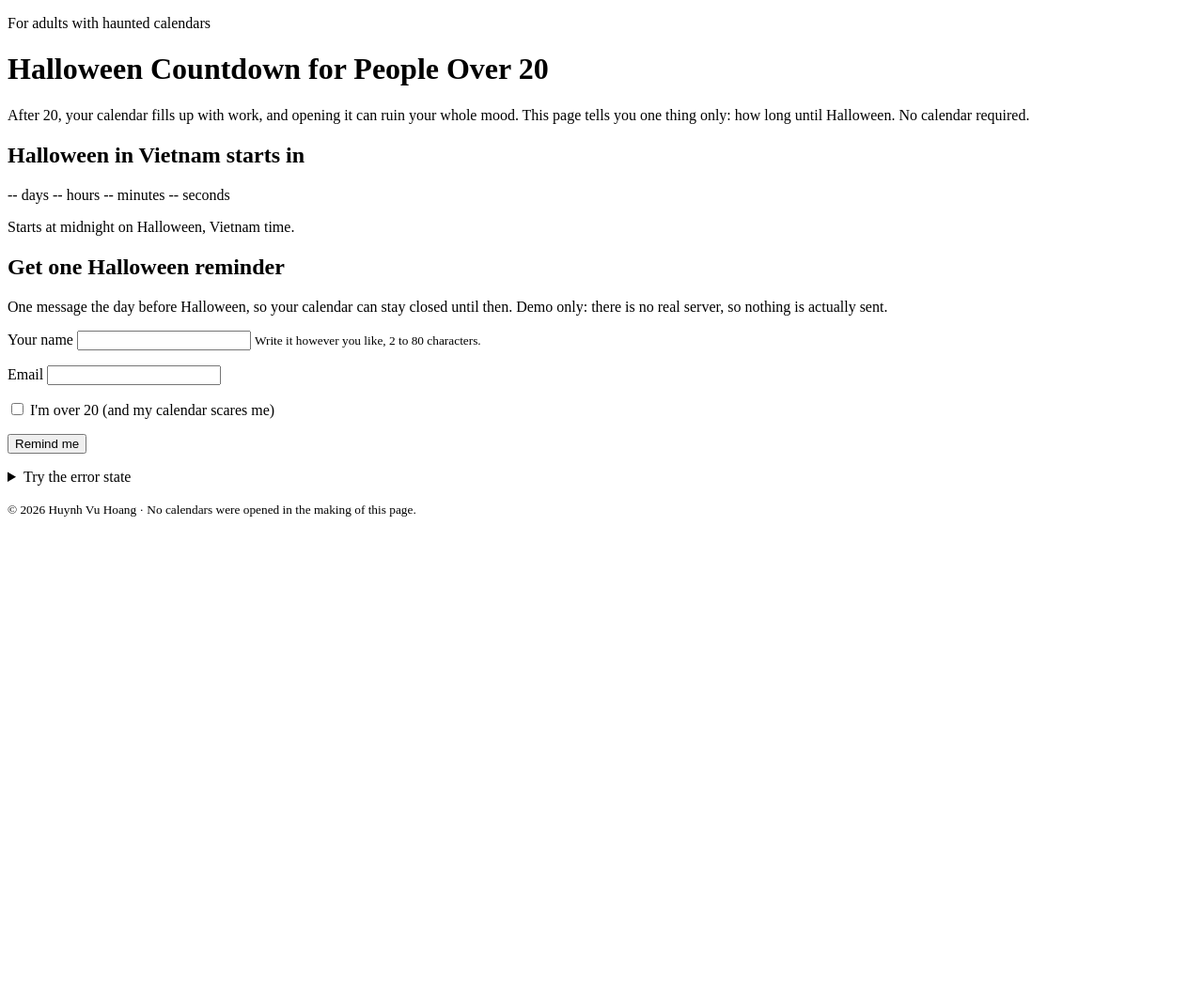
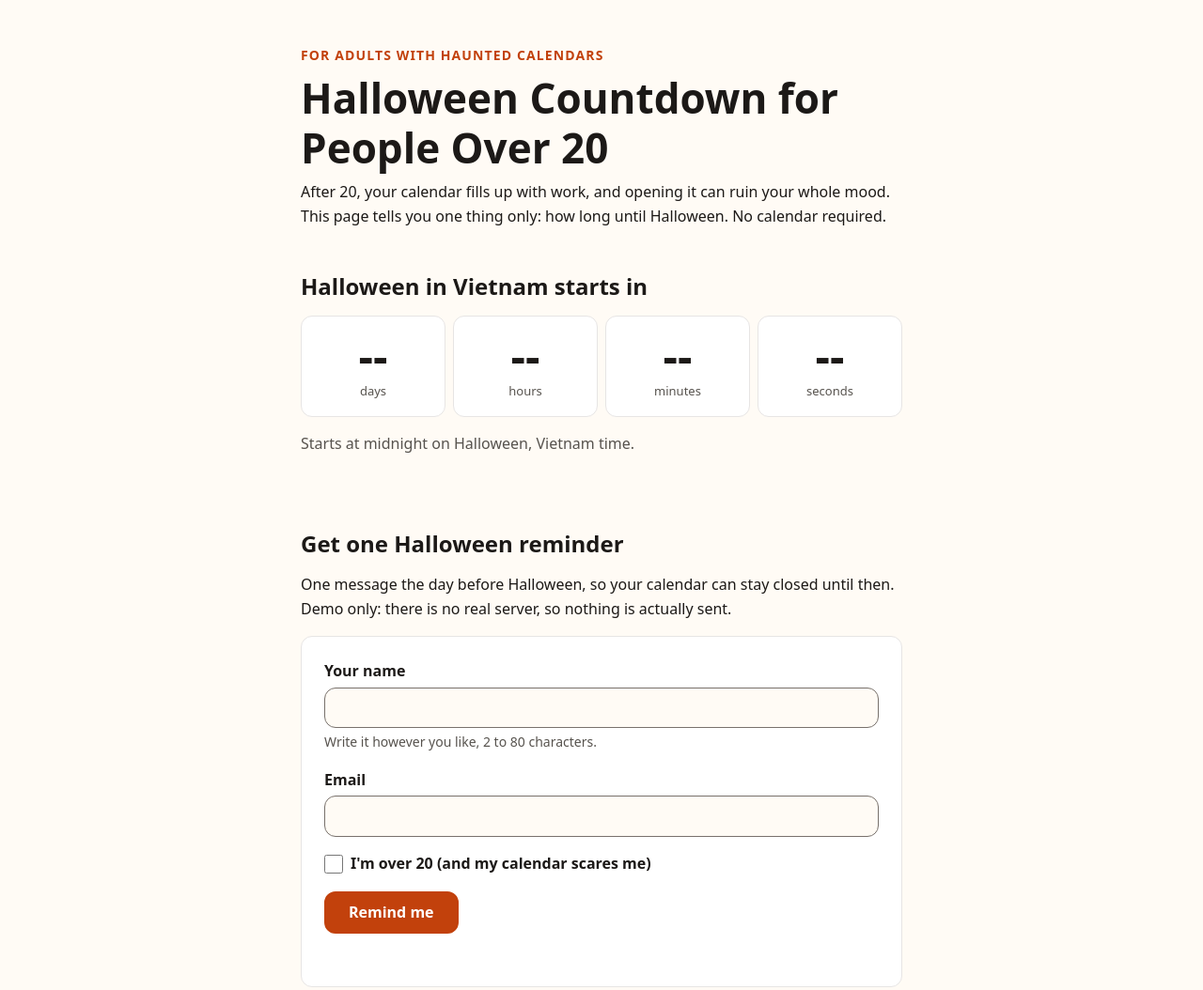
Before and after one commit to HvH1110/hw3-event-hub, a plain HTML site: page index.html in a window 1280 px wide. Shown: the top 1054 px of the page at 94% size. Before the commit the page ends 800 px from the top, so only its background shows below. Drawn offline with Linux system fonts and the light colour scheme.

Commit message:
feat(css): tokens & landing layout
Co-Authored-By: Claude Opus 5.5 <noreply@anthropic.com>

```diff
--- /dev/null
+++ b/css/landing.css
@@ -0,0 +1,161 @@
+/* Page frame: content centered without wrapper divs */
+body > header,
+main,
+body > footer {
+  padding-inline: max(var(--space-3), (100% - var(--content-width)) / 2);
+}
+
+body > header {
+  display: grid;
+  gap: var(--space-2);
+  padding-block: var(--space-5) var(--space-4);
+}
+
+body > header h1 {
+  font-size: clamp(1.75rem, 1.2rem + 3vw, 2.75rem);
+}
+
+.eyebrow {
+  color: var(--accent);
+  font-size: 0.875rem;
+  font-weight: 700;
+  letter-spacing: 0.08em;
+  text-transform: uppercase;
+}
+
+main > section {
+  display: grid;
+  gap: var(--space-3);
+  padding-block: var(--space-4);
+}
+
+/* Countdown: four equal columns; tabular digits so changing numbers never shift the layout */
+.clock {
+  display: grid;
+  grid-template-columns: repeat(4, minmax(0, 1fr));
+  gap: var(--space-2);
+}
+
+.clock-unit {
+  display: grid;
+  justify-items: center;
+  padding: var(--space-3) var(--space-1);
+  border: 1px solid var(--border-color);
+  border-radius: var(--radius);
+  background-color: var(--card-bg);
+}
+
+.clock-value {
+  font-size: clamp(1.75rem, 1rem + 4vw, 3rem);
+  font-weight: 800;
+  font-variant-numeric: tabular-nums;
+  line-height: 1.1;
+}
+
+.clock-label,
+.event-time,
+.local-time,
+body > footer {
+  color: var(--text-muted);
+}
+
+.clock-label {
+  font-size: 0.8125rem;
+}
+
+.countdown-status {
+  color: var(--accent);
+  font-weight: 700;
+}
+
+/* Reminder form */
+#reminder-form {
+  display: grid;
+  gap: var(--space-3);
+  padding: var(--space-4);
+  border: 1px solid var(--border-color);
+  border-radius: var(--radius);
+  background-color: var(--card-bg);
+}
+
+.field {
+  display: grid;
+  gap: var(--space-1);
+}
+
+.field label {
+  font-weight: 600;
+}
+
+.field small {
+  color: var(--text-muted);
+  font-size: 0.875rem;
+}
+
+.field input:not([type="checkbox"]) {
+  width: 100%;
+  padding: var(--space-2) var(--space-3);
+  border: 1px solid var(--field-border);
+  border-radius: var(--radius);
+  background-color: var(--bg-primary);
+}
+
+.field-check {
+  display: flex;
+  align-items: center;
+  gap: var(--space-2);
+}
+
+.field-check input {
+  width: 1.25rem;
+  height: 1.25rem;
+  accent-color: var(--accent);
+}
+
+#reminder-form button {
+  justify-self: start;
+  padding: var(--space-2) var(--space-4);
+  border: 2px solid var(--accent);
+  border-radius: var(--radius);
+  font-weight: 700;
+}
+
+#submit-btn {
+  background-color: var(--accent);
+  color: var(--on-accent);
+}
+
+#reset-btn {
+  background-color: transparent;
+  color: var(--accent);
+}
+
+/* State styles: the form's data-state attribute is set by the state machine */
+#reminder-form[data-state="submitting"] #submit-btn {
+  cursor: progress;
+  opacity: 0.7;
+}
+
+#reminder-form[data-state="success"] .form-status {
+  color: var(--success);
+  font-weight: 700;
+}
+
+.form-error {
+  color: var(--error);
+  font-weight: 600;
+}
+
+.demo-notes {
+  color: var(--text-muted);
+  font-size: 0.875rem;
+}
+
+.demo-notes summary {
+  cursor: pointer;
+}
+
+body > footer {
+  padding-block: var(--space-4);
+  border-block-start: 1px solid var(--border-color);
+}
--- /dev/null
+++ b/css/reset.css
@@ -0,0 +1,41 @@
+/* Modern CSS reset (same base as HW1 and HW2) */
+*,
+*::before,
+*::after {
+  box-sizing: border-box;
+  margin: 0;
+  padding: 0;
+}
+
+body {
+  font-family: system-ui, -apple-system, "Segoe UI", Roboto, sans-serif;
+  line-height: 1.6;
+  background-color: var(--bg-primary);
+  color: var(--text-primary);
+}
+
+h1,
+h2 {
+  line-height: 1.2;
+}
+
+a {
+  color: var(--accent);
+}
+
+/* Form controls do not inherit typography by default */
+input,
+button {
+  font: inherit;
+  color: inherit;
+}
+
+button {
+  cursor: pointer;
+}
+
+/* Keyboard focus ring; :focus-visible keeps it off mouse clicks and taps */
+:focus-visible {
+  outline: 3px solid var(--accent);
+  outline-offset: 2px;
+}
--- /dev/null
+++ b/css/tokens.css
@@ -0,0 +1,39 @@
+/* Design tokens: the only file allowed to contain color values.
+   No theme switch: the OS setting picks light (pumpkin on warm white) or dark (pumpkin at night). */
+:root {
+  color-scheme: light dark;
+
+  --bg-primary: #fffbf5;
+  --card-bg: #ffffff;
+  --text-primary: #1c1917;
+  --text-muted: #57534e;
+  --accent: #c2410c;
+  --on-accent: #ffffff;
+  --success: #15803d;
+  --error: #b91c1c;
+  --field-border: #78716c;
+  --border-color: #e7e5e4;
+
+  --space-1: 0.25rem;
+  --space-2: 0.5rem;
+  --space-3: 1rem;
+  --space-4: 1.5rem;
+  --space-5: 3rem;
+  --radius: 12px;
+  --content-width: 40rem;
+}
+
+@media (prefers-color-scheme: dark) {
+  :root {
+    --bg-primary: #17111f;
+    --card-bg: #241a30;
+    --text-primary: #fafaf9;
+    --text-muted: #d6d3d1;
+    --accent: #fb923c;
+    --on-accent: #17111f;
+    --success: #4ade80;
+    --error: #f87171;
+    --field-border: #a8a29e;
+    --border-color: #3f3350;
+  }
+}
--- a/index.html
+++ b/index.html
@@ -10,6 +10,9 @@
   <meta name="description"
         content="A Halloween countdown for people over 20, so you never have to open your work-filled calendar to know how long is left.">
   <link rel="icon" type="image/png" href="assets/favicon.png">
+  <link rel="stylesheet" href="css/tokens.css">
+  <link rel="stylesheet" href="css/reset.css">
+  <link rel="stylesheet" href="css/landing.css">
 </head>
 <body>
   <header>
```
